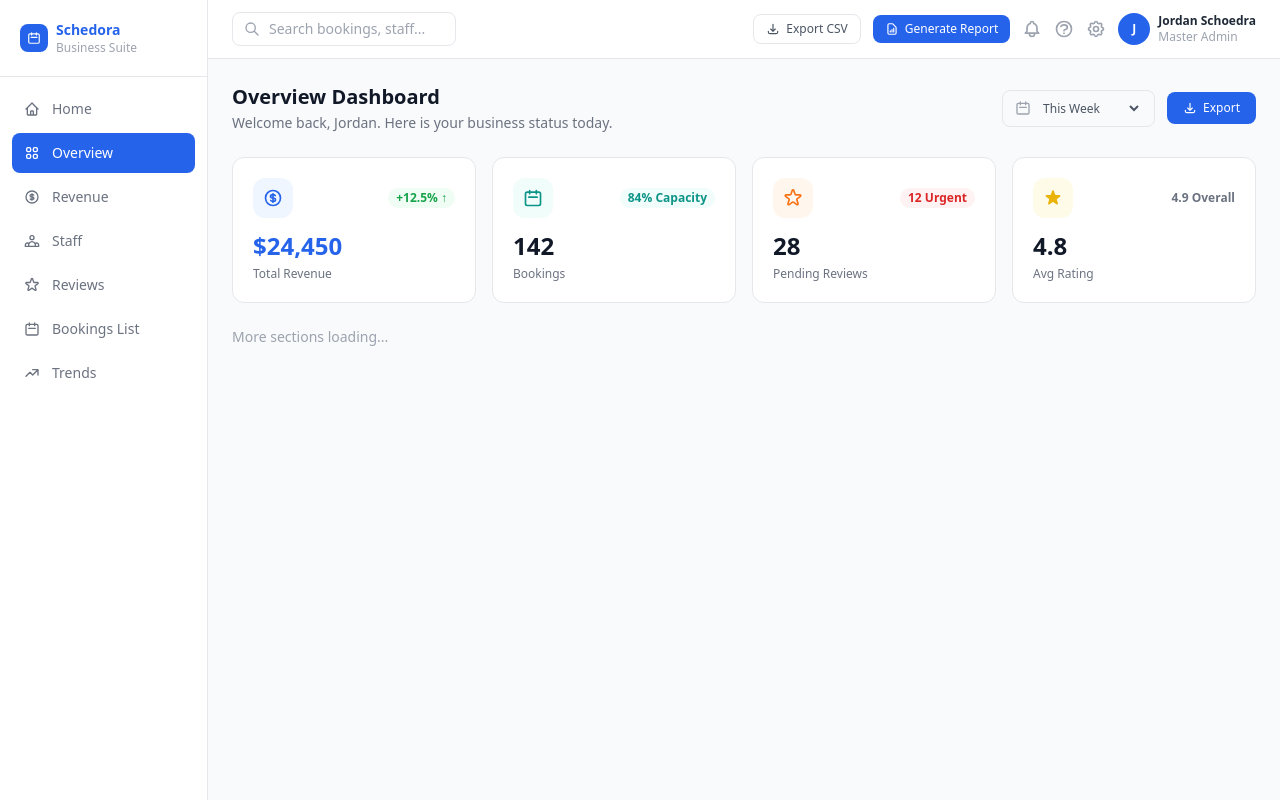
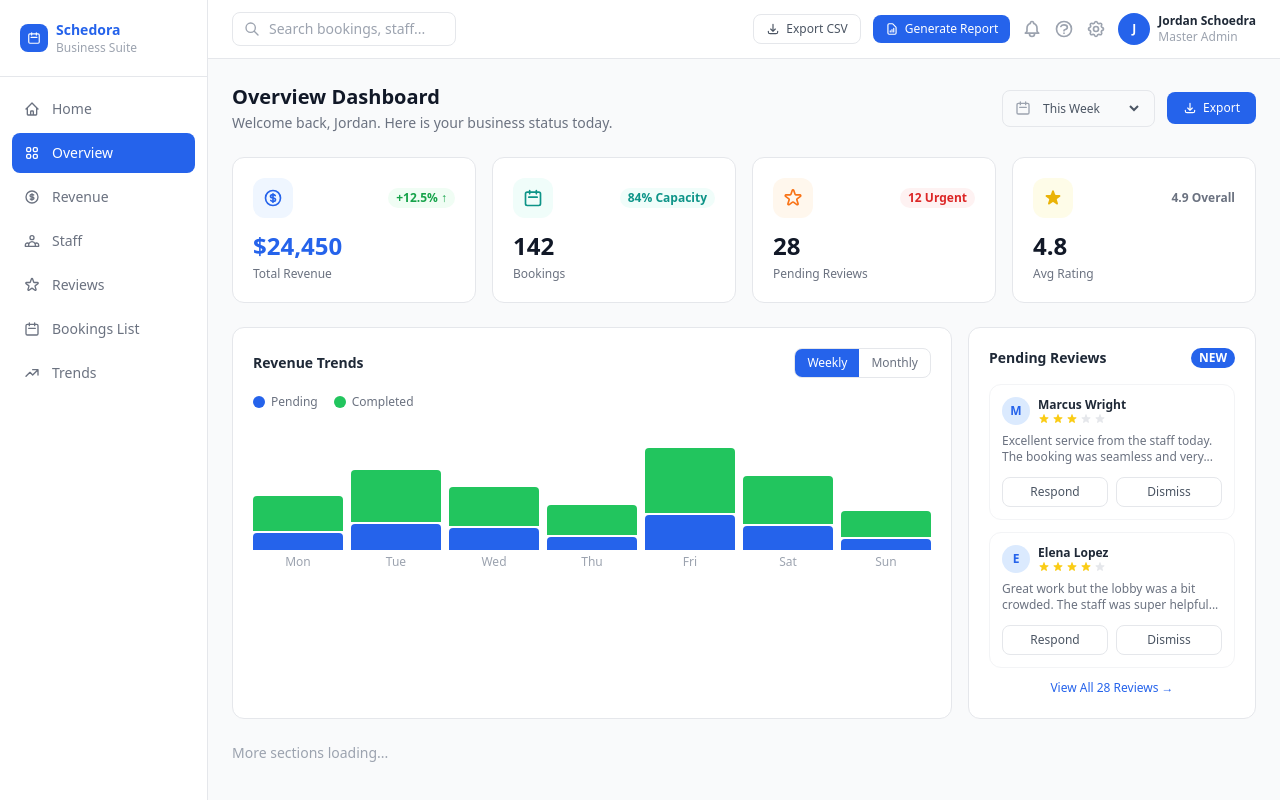
Before and after one commit to Schedora/Schedora, a Nuxt app in the folder frontend/: page /owner/dashboard in a window 1280 px wide. Built offline with nearby package versions, Linux system fonts and the light colour scheme.

Commit message:
add revenue trends chart and pending reviews panel

```diff
--- a/frontend/app/pages/owner/dashboard.vue
+++ b/frontend/app/pages/owner/dashboard.vue
@@ -573,7 +573,166 @@
           </div>
         </div>
 
-        <!-- More sections coming next -->
+        <!-- Revenue Trends + Pending Reviews -->
+        <div class="flex gap-4 mb-6">
+          <!-- Revenue Trends Chart -->
+          <div class="flex-1 bg-white border border-gray-200 rounded-xl p-5">
+            <div class="flex items-center justify-between mb-4">
+              <h3 class="text-sm font-bold text-gray-800">Revenue Trends</h3>
+              <div
+                class="flex border border-gray-200 rounded-lg overflow-hidden"
+              >
+                <button
+                  @click="revenueView = 'weekly'"
+                  class="px-3 py-1.5 text-xs font-medium transition"
+                  :class="
+                    revenueView === 'weekly'
+                      ? 'bg-blue-600 text-white'
+                      : 'text-gray-500 hover:bg-gray-50'
+                  "
+                >
+                  Weekly
+                </button>
+                <button
+                  @click="revenueView = 'monthly'"
+                  class="px-3 py-1.5 text-xs font-medium transition"
+                  :class="
+                    revenueView === 'monthly'
+                      ? 'bg-blue-600 text-white'
+                      : 'text-gray-500 hover:bg-gray-50'
+                  "
+                >
+                  Monthly
+                </button>
+              </div>
+            </div>
+
+            <!-- Legend -->
+            <div class="flex items-center gap-4 mb-4">
+              <span class="flex items-center gap-1.5 text-xs text-gray-500">
+                <span
+                  class="w-3 h-3 rounded-full bg-blue-600 inline-block"
+                ></span>
+                Pending
+              </span>
+              <span class="flex items-center gap-1.5 text-xs text-gray-500">
+                <span
+                  class="w-3 h-3 rounded-full bg-green-500 inline-block"
+                ></span>
+                Completed
+              </span>
+            </div>
+
+            <!-- Bar Chart -->
+            <div class="flex items-end gap-2 h-36">
+              <div
+                v-for="(bar, index) in currentChartData"
+                :key="index"
+                class="flex-1 flex flex-col items-center gap-1"
+              >
+                <div
+                  class="w-full flex flex-col justify-end gap-0.5"
+                  style="height: 120px"
+                >
+                  <!-- Completed bar -->
+                  <div
+                    class="w-full bg-green-500 rounded-t transition-all duration-500"
+                    :style="{
+                      height: (bar.completed / maxBarValue) * 100 + 'px',
+                    }"
+                  ></div>
+                  <!-- Pending bar -->
+                  <div
+                    class="w-full bg-blue-600 rounded-t transition-all duration-500"
+                    :style="{
+                      height: (bar.pending / maxBarValue) * 100 + 'px',
+                    }"
+                  ></div>
+                </div>
+                <p class="text-xs text-gray-400">{{ bar.label }}</p>
+              </div>
+            </div>
+          </div>
+
+          <!-- Pending Reviews Panel -->
+          <div class="w-72 bg-white border border-gray-200 rounded-xl p-5">
+            <div class="flex items-center justify-between mb-4">
+              <h3 class="text-sm font-bold text-gray-800">Pending Reviews</h3>
+              <span
+                class="text-xs font-bold text-white bg-blue-600 px-2 py-0.5 rounded-full"
+                >NEW</span
+              >
+            </div>
+
+            <!-- Review cards -->
+            <div class="space-y-3">
+              <div
+                v-for="review in pendingReviews"
+                :key="review.id"
+                class="border border-gray-100 rounded-xl p-3"
+              >
+                <div class="flex items-center gap-2 mb-2">
+                  <div
+                    class="w-7 h-7 bg-blue-100 rounded-full flex items-center justify-center"
+                  >
+                    <span class="text-blue-600 text-xs font-semibold">{{
+                      review.name[0]
+                    }}</span>
+                  </div>
+                  <div>
+                    <p class="text-xs font-semibold text-gray-800">
+                      {{ review.name }}
+                    </p>
+                    <!-- Stars -->
+                    <div class="flex gap-0.5">
+                      <svg
+                        v-for="i in 5"
+                        :key="i"
+                        class="w-3 h-3"
+                        :class="
+                          i <= review.rating
+                            ? 'text-yellow-400'
+                            : 'text-gray-200'
+                        "
+                        fill="currentColor"
+                        viewBox="0 0 20 20"
+                      >
+                        <path
+                          d="M9.049 2.927c.3-.921 1.603-.921 1.902 0l1.07 3.292a1 1 0 00.95.69h3.462c.969 0 1.371 1.24.588 1.81l-2.8 2.034a1 1 0 00-.364 1.118l1.07 3.292c.3.921-.755 1.688-1.54 1.118l-2.8-2.034a1 1 0 00-1.175 0l-2.8 2.034c-.784.57-1.838-.197-1.539-1.118l1.07-3.292a1 1 0 00-.364-1.118L2.98 8.72c-.783-.57-.38-1.81.588-1.81h3.461a1 1 0 00.951-.69l1.07-3.292z"
+                        />
+                      </svg>
+                    </div>
+                  </div>
+                </div>
+                <p class="text-xs text-gray-500 mb-3 line-clamp-2">
+                  {{ review.comment }}
+                </p>
+                <div class="flex gap-2">
+                  <button
+                    class="flex-1 border border-gray-200 text-gray-600 text-xs font-medium py-1.5 rounded-lg hover:bg-gray-50 transition"
+                  >
+                    Respond
+                  </button>
+                  <button
+                    class="flex-1 border border-gray-200 text-gray-600 text-xs font-medium py-1.5 rounded-lg hover:bg-gray-50 transition"
+                  >
+                    Dismiss
+                  </button>
+                </div>
+              </div>
+            </div>
+
+            <!-- View All -->
+            <button
+              @click="navigateTo('/owner/reviews')"
+              class="w-full text-center text-xs text-blue-600 hover:text-blue-700 font-medium mt-3"
+            >
+              View All 28 Reviews →
+            </button>
+          </div>
+        </div>
+
+        <!-- More sections loading -->
         <p class="text-gray-400 text-sm">More sections loading...</p>
       </main>
     </div>
@@ -618,4 +777,56 @@ const stats = reactive({
   pendingReviews: 28,
   avgRating: 4.8,
 });
+
+// Revenue chart view toggle
+const revenueView = ref<"weekly" | "monthly">("weekly");
+
+// Weekly chart data
+const weeklyData = [
+  { label: "Mon", completed: 80, pending: 40 },
+  { label: "Tue", completed: 120, pending: 60 },
+  { label: "Wed", completed: 90, pending: 50 },
+  { label: "Thu", completed: 70, pending: 30 },
+  { label: "Fri", completed: 150, pending: 80 },
+  { label: "Sat", completed: 110, pending: 55 },
+  { label: "Sun", completed: 60, pending: 25 },
+];
+
+// Monthly chart data
+const monthlyData = [
+  { label: "Jan", completed: 400, pending: 200 },
+  { label: "Feb", completed: 350, pending: 150 },
+  { label: "Mar", completed: 500, pending: 250 },
+  { label: "Apr", completed: 450, pending: 220 },
+  { label: "May", completed: 600, pending: 300 },
+  { label: "Jun", completed: 550, pending: 280 },
+];
+
+// Current chart data based on view
+const currentChartData = computed(() =>
+  revenueView.value === "weekly" ? weeklyData : monthlyData,
+);
+
+// Max bar value for scaling
+const maxBarValue = computed(() =>
+  Math.max(...currentChartData.value.map((b) => b.completed + b.pending)),
+);
+
+// Pending reviews sample data
+const pendingReviews = ref([
+  {
+    id: 1,
+    name: "Marcus Wright",
+    rating: 3,
+    comment:
+      "Excellent service from the staff today. The booking was seamless and very...",
+  },
+  {
+    id: 2,
+    name: "Elena Lopez",
+    rating: 4,
+    comment:
+      "Great work but the lobby was a bit crowded. The staff was super helpful...",
+  },
+]);
 </script>
```
